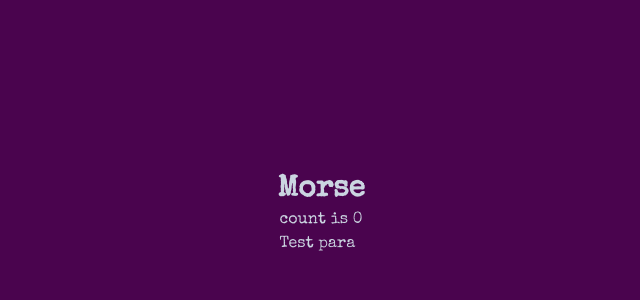
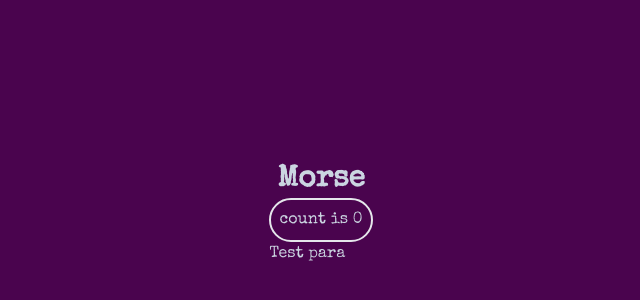
Before and after one commit to branchwag/morse, a React (Vite) app: page / in a window 1280 px wide. Shown: the part 186-486 px from the top of the page, without its empty margins (319-959 px from the left). Built offline with nearby package versions, Linux system fonts and the light colour scheme.

Commit message:
does initial styling of button

```diff
--- a/src/App.jsx
+++ b/src/App.jsx
@@ -10,7 +10,7 @@ function App() {
         <div className="">
           <button
             onClick={() => setCount((count) => count + 1)}
-            className="text-slate-300"
+            className="text-slate-300 py-2 px-2 border-2 rounded-full"
           >
             count is {count}
           </button>
```
